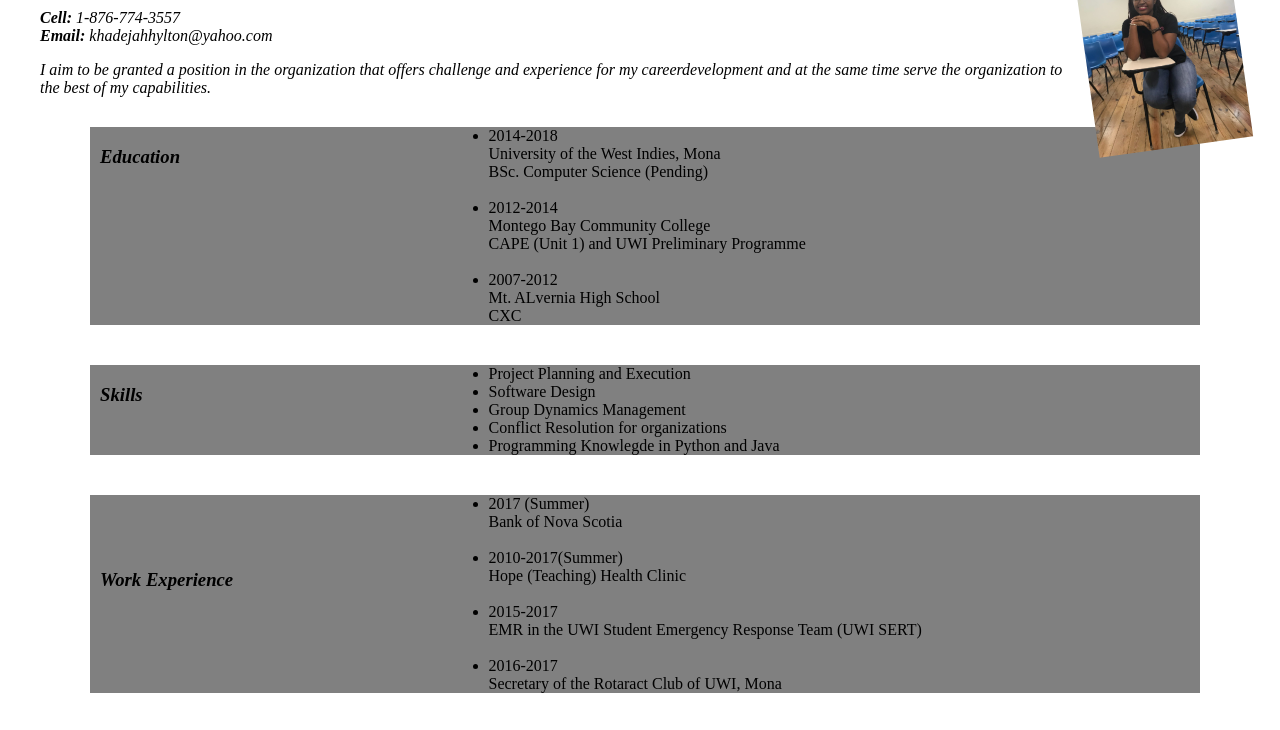
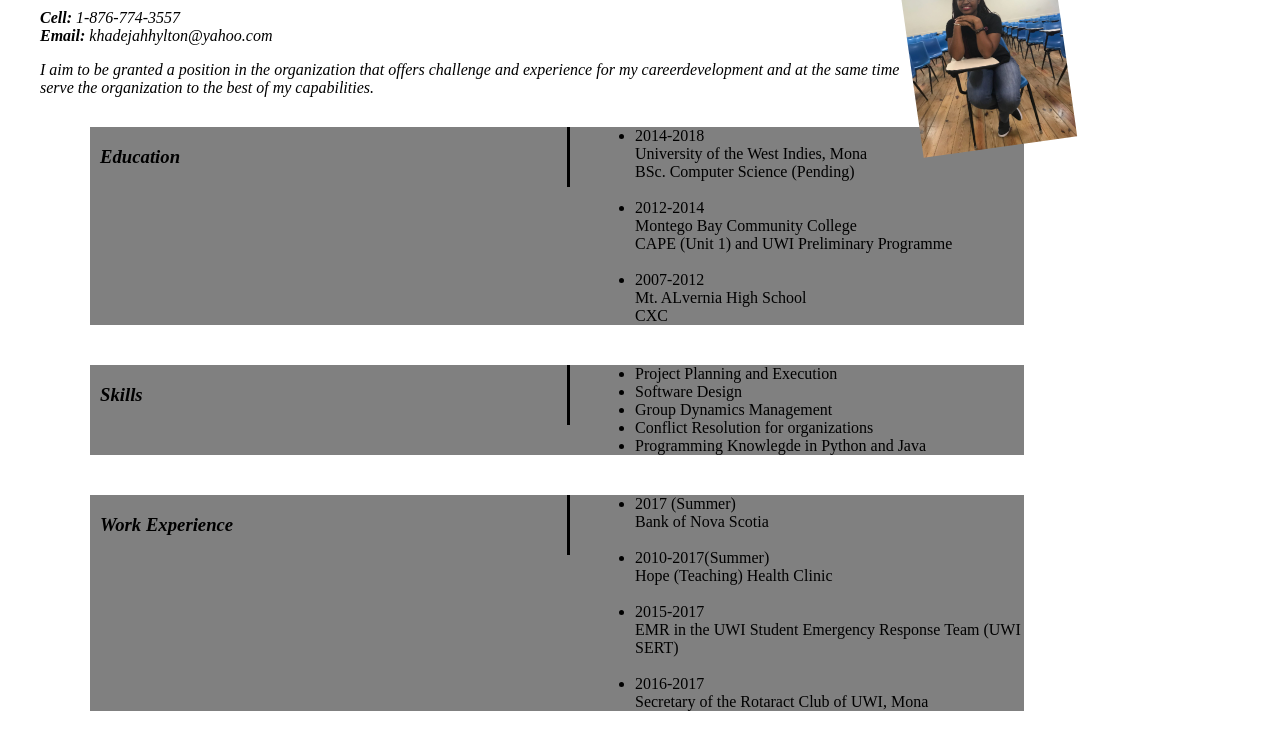
Before and after one commit to Dejah9/info2180project, a plain HTML site: page index.html in a window 1280 px wide. Shown: the part 112-842 px from the top of the page. Drawn offline with Linux system fonts and the light colour scheme.

Commit message:
Added right borders

```diff
--- a/styles.css
+++ b/styles.css
@@ -3,7 +3,6 @@ h1{
 	border-bottom: solid;
 	color: black;
 }
-
 
 p{
 	font-family: "Times New Roman", Times, serif;
@@ -18,6 +17,8 @@ img{
 body{
 	margin: 40px;
 	background-color: white;
+	width: 80%;
+	height: 100%;
 	min-width: 1000px;
 	min-height: 1000px;
 }
@@ -38,23 +39,19 @@ div.subcontainer{
 div.callmethis{
 	clear: left;
 	float: left;
-	width: 35%;
+	width: 50%;
 	margin-left: 10px;
-/*	border-right:  solid;
-	border-color: black;*/
 	font-style: italic;
-	padding-bottom: 125px;
+	border-right: solid;
+
+
 }
 
 div.saythis{
 
-	width: 60%;
-	margin-left: 80px;
+	width: 50%;
+	margin-left: 390px;
 	padding-left: 115px;
 	font-family: "Times New Roman", Times, serif;
+
 }
-div.bartouse{
-	border-left: solid;
-	border-color: black;
-	height: 30px;
-}
```
Also changed, not shown: index.html (line endings or trailing spaces).
